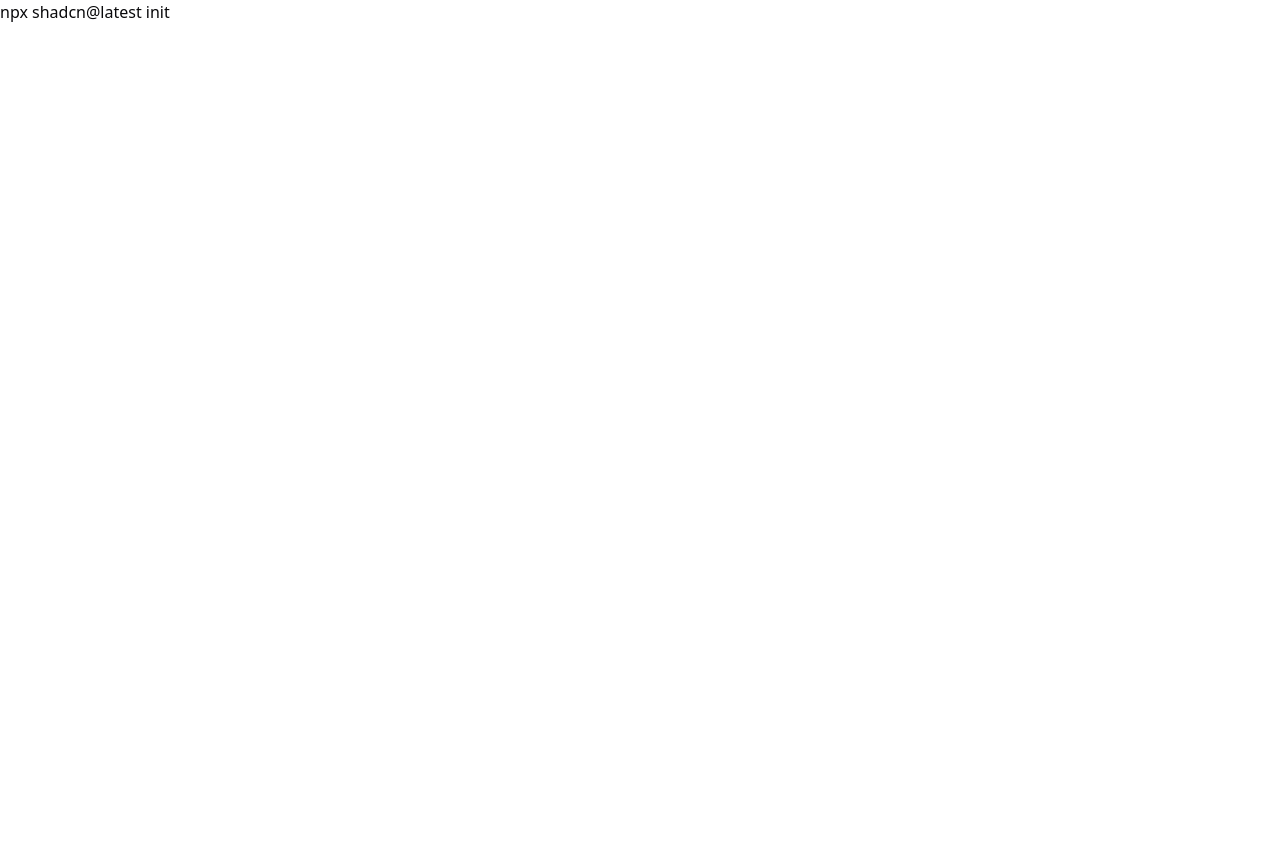
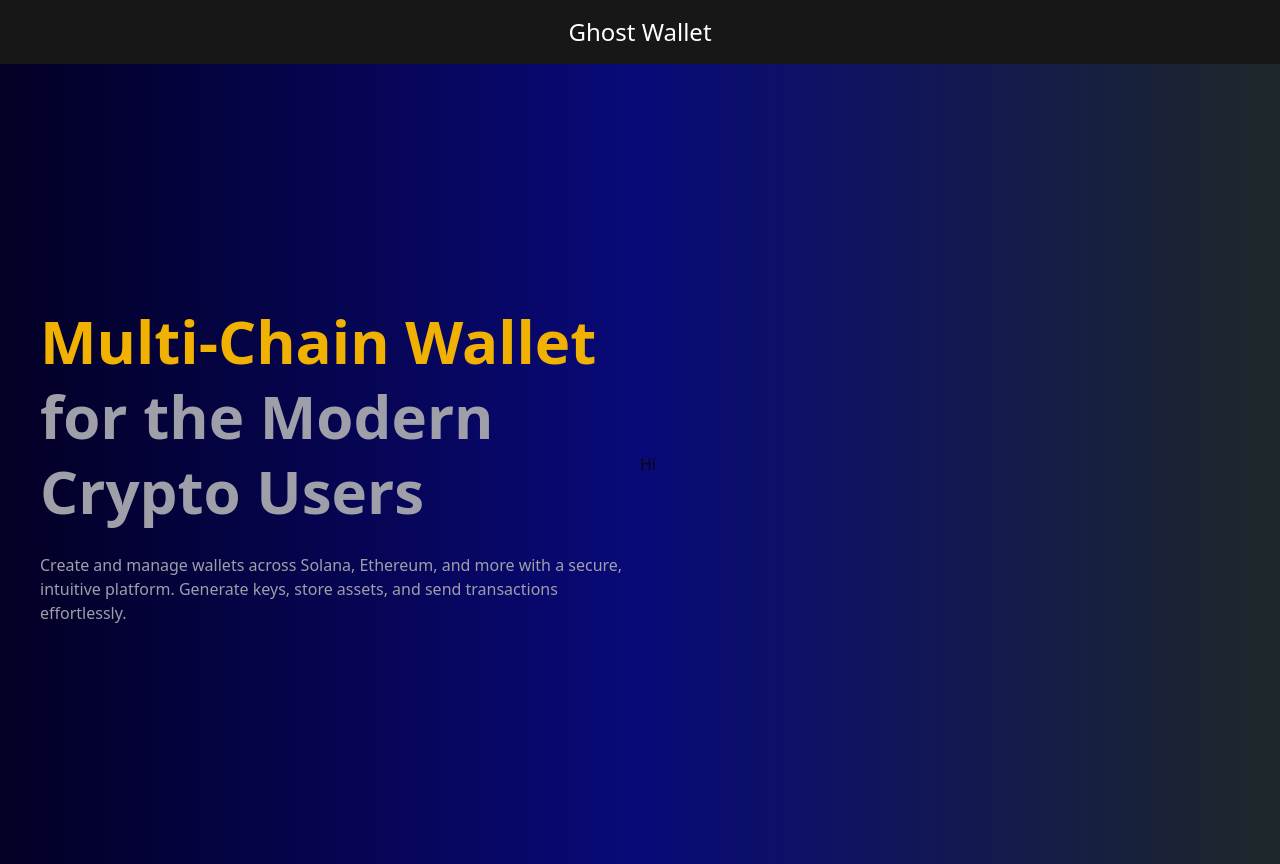
Before and after one commit to udayempire/ghost-wallet, a Next.js app: page / in a window 1280 px wide. Before the commit the page ends 800 px from the top, so only its background shows below. Built offline with nearby package versions, Linux system fonts and the light colour scheme.

Commit message:
added appbar,hero-page init

```diff
--- a/app/page.tsx
+++ b/app/page.tsx
@@ -1,6 +1,29 @@
+import { Appbar } from "@/components/Appbar";
+
 export default function Home() {
-  return <div>npx shadcn@latest init
-
-
-  </div>;
+  return (
+    <div>
+      <Appbar />
+      <div className="">
+        <section id="hero ">
+          <div className="grid grid-cols-2 h-screen bg-black items-center justify-center px-10"
+            style={{
+              background: 'linear-gradient(90deg, rgba(2,0,36,1) 0%, rgba(9,9,121,1) 50%, rgba(29,40,42,1) 100%)',
+            }}>
+            <div>
+              <h1 className="text-4xl md:text-5xl lg:text-6xl font-bold leading-tight mb-6 text-zinc-400">
+                <span className="text-yellow-500">Multi-Chain Wallet</span> for the Modern Crypto Users
+              </h1>
+              <p className="text-zinc-400">
+                Create and manage wallets across Solana, Ethereum, and more with
+                a secure, intuitive platform. Generate keys, store assets, and
+                send transactions effortlessly.
+              </p>
+            </div>
+            <div>Hi</div>
+          </div>
+        </section>
+      </div>
+    </div>
+  );
 }
--- /dev/null
+++ b/components/Appbar.tsx
@@ -0,0 +1,8 @@
+
+export const Appbar = () => {
+  return (
+    <div>
+        <h1 className="flex justify-center items-center text-2xl bg-neutral-900 text-white h-16">Ghost Wallet</h1>
+    </div>
+  );
+};
--- a/package.json
+++ b/package.json
@@ -13,6 +13,7 @@
     "clsx": "^2.1.1",
     "lucide-react": "^0.482.0",
     "next": "15.2.2",
+    "postcss": "^8.5.3",
     "react": "^19.0.0",
     "react-dom": "^19.0.0",
     "tailwind-merge": "^3.0.2",
@@ -20,13 +21,13 @@
   },
   "devDependencies": {
     "@eslint/eslintrc": "^3",
-    "@tailwindcss/postcss": "^4",
+    "@tailwindcss/postcss": "^4.0.14",
     "@types/node": "^20",
     "@types/react": "^19",
     "@types/react-dom": "^19",
     "eslint": "^9",
     "eslint-config-next": "15.2.2",
-    "tailwindcss": "^4",
+    "tailwindcss": "^4.0.14",
     "typescript": "^5"
   }
 }
```
Also changed, not shown: 1 other file (tests, documents, lock files or other folders).
